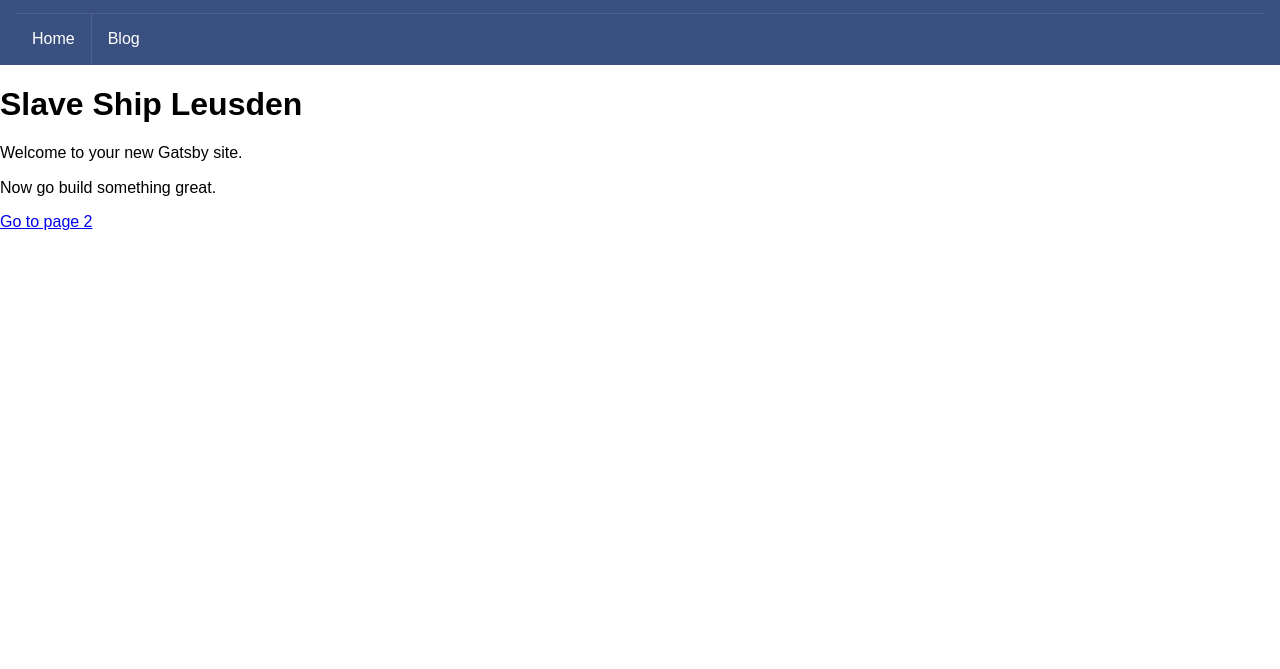
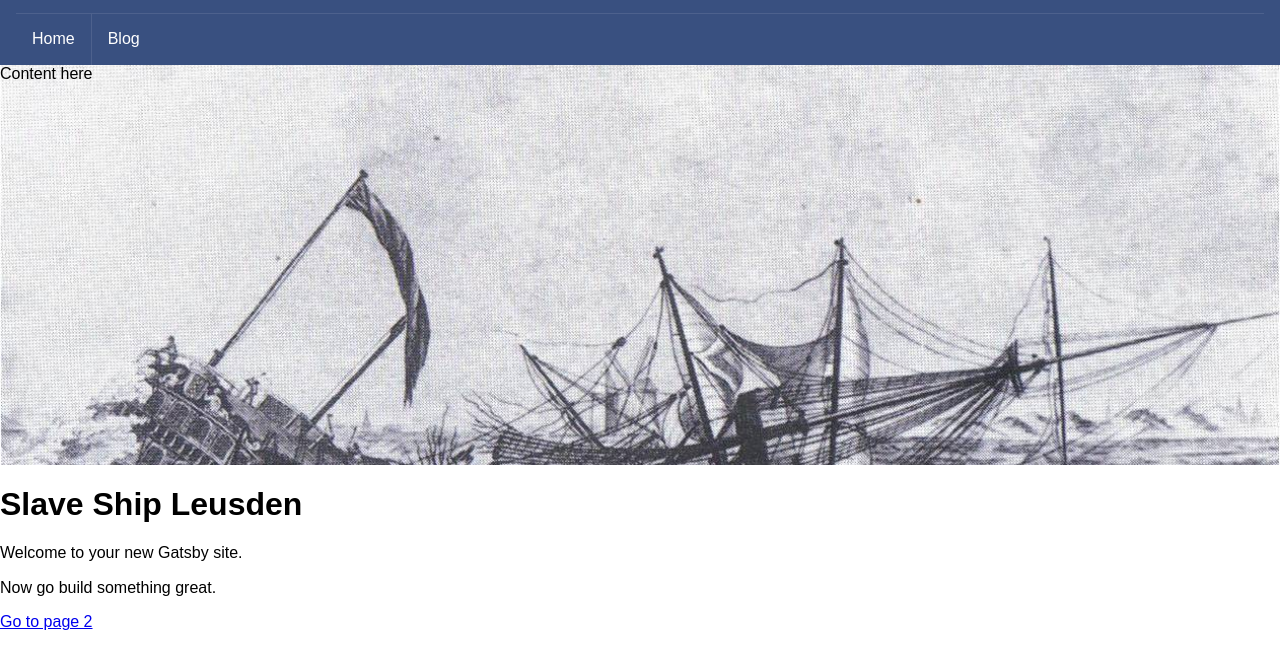
Before and after one commit to designspin/slaveshipleusden, a Gatsby site: page / in a window 1280 px wide. Shown: the part 67-736 px from the top of the page. Built offline with nearby package versions, Linux system fonts and the light colour scheme; Gatsby itself is replaced by a stand-in of ours.

Commit message:
Added cover image;

```diff
--- a/gatsby-browser.js
+++ b/gatsby-browser.js
@@ -5,3 +5,9 @@
  */
 
 // You can delete this file if you're not using it
+
+export const onClientEntry = () => {
+  if(typeof window.IntersectionObserver === `undefined`) {
+    import('intersection-observer');
+  }
+}
--- a/package.json
+++ b/package.json
@@ -6,6 +6,7 @@
   "author": "Kyle Mathews <mathews.kyle@gmail.com>",
   "dependencies": {
     "gatsby": "^2.3.16",
+    "gatsby-background-image": "^0.3.6",
     "gatsby-image": "^2.0.37",
     "gatsby-plugin-manifest": "^2.0.28",
     "gatsby-plugin-offline": "^2.0.25",
@@ -15,6 +16,7 @@
     "gatsby-plugin-sharp": "^2.0.32",
     "gatsby-source-filesystem": "^2.0.29",
     "gatsby-transformer-sharp": "^2.1.17",
+    "intersection-observer": "^0.6.0",
     "node-sass": "^4.11.0",
     "normalize.css": "^8.0.1",
     "prop-types": "^15.7.2",
--- /dev/null
+++ b/src/assets/scss/_cover.scss
@@ -0,0 +1,5 @@
+.cover {
+  height: 100%;
+  min-height: 400px;
+  max-height: 600px;
+}
--- a/src/assets/scss/index.scss
+++ b/src/assets/scss/index.scss
@@ -2,6 +2,7 @@
 @import 'mixins/index';
 @import '~normalize.css/normalize.css'; // reset
 @import 'layout';
+@import 'cover';
 @import 'site-header';
 @import 'toggle-bar';
 
--- /dev/null
+++ b/src/components/cover-image.js
@@ -0,0 +1,30 @@
+import React from "react"
+import { StaticQuery, graphql } from "gatsby"
+import Img from "gatsby-background-image"
+
+const Image = ({ className, children }) => (
+  <StaticQuery
+    query={graphql`
+      query {
+        placeholderImage: file(relativePath: { eq: "ship-wreck.jpg" }) {
+          childImageSharp {
+            fluid(maxWidth: 300) {
+              ...GatsbyImageSharpFluid
+            }
+          }
+        }
+      }
+    `}
+    render={data =>
+      <Img
+        Tag="section"
+        className={className}
+        fluid={data.placeholderImage.childImageSharp.fluid}
+        backgroundColor={'#040e18'}
+      >
+      {children}
+      </Img>
+      }
+  />
+)
+export default Image;
--- a/src/components/layout.js
+++ b/src/components/layout.js
@@ -3,6 +3,7 @@ import PropTypes from "prop-types"
 import { Link } from "gatsby"
 import '../assets/scss/index.scss';
 import Ship from "../assets/svg/ship.svg";
+import CoverImage from "./cover-image";
 
 class Layout extends Component {
   constructor(props) {
@@ -53,6 +54,7 @@ class Layout extends Component {
               </ul>
             </div>
           </nav>
+          <CoverImage />
           <div className="content">
             { children }
           </div>
--- a/src/pages/index.js
+++ b/src/pages/index.js
@@ -3,10 +3,12 @@ import { Link } from "gatsby"
 
 import Layout from "../components/layout"
 import SEO from "../components/seo"
+import CoverImage from "../components/cover-image"
 
 const IndexPage = () => (
   <Layout>
     <SEO title="Home" keywords={[`gatsby`, `application`, `react`]} />
+    <CoverImage className="cover">Content here</CoverImage>
     <h1>Slave Ship Leusden</h1>
     <p>Welcome to your new Gatsby site.</p>
     <p>Now go build something great.</p>
```
Also changed, not shown: src/images/ship-wreck.jpg (added), 1 other file.
